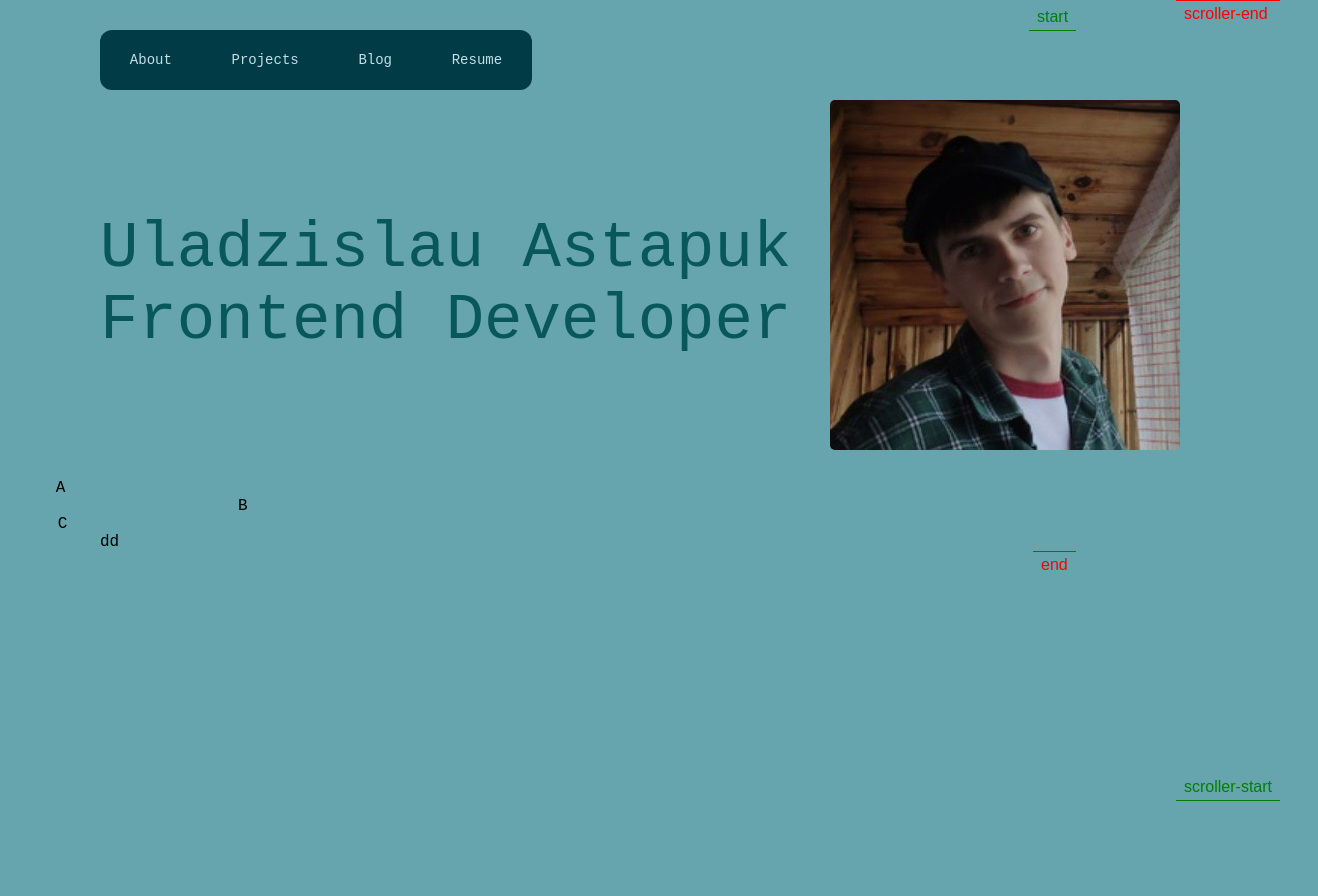
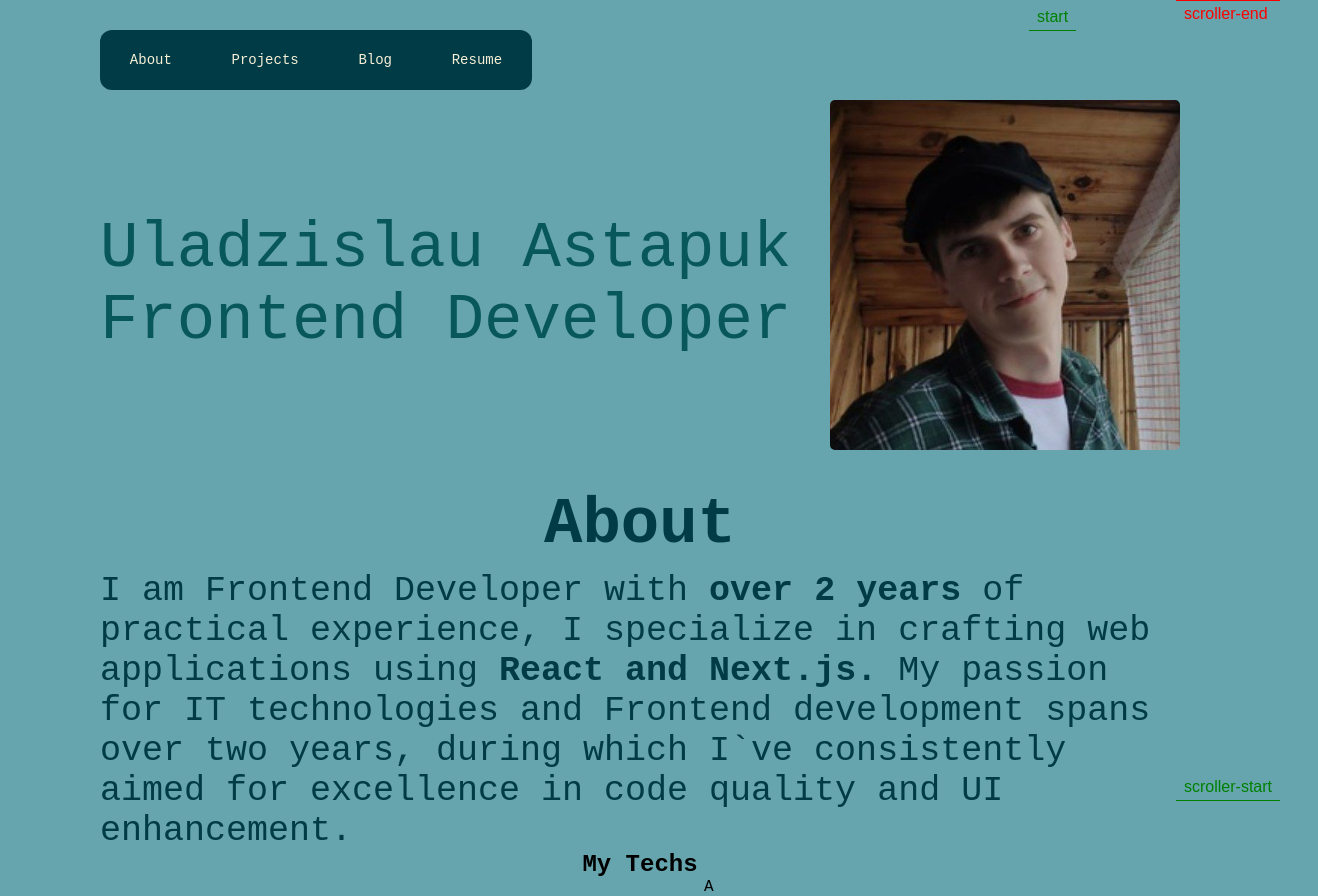
Before and after one commit to Sp0ngbik/partfolio, a Next.js app: page / in a window 1280 px wide. Shown: the top 896 px of the page, 1318 px wide, since content can reach past the window. Before the commit the page ends 800 px from the top, so only its background shows below. Built offline with nearby package versions, Linux system fonts and the light colour scheme.

Commit message:
gsap tech anim

```diff
--- a/src/app/page.module.scss
+++ b/src/app/page.module.scss
@@ -13,3 +13,21 @@
     border-radius: 5px;
   }
 }
+
+.about {
+  display: flex;
+  flex-direction: column;
+  align-items: center;
+
+  font-size: var(--font-size-m-large);
+  color: var(--color-dark-900);
+
+  & h2 {
+    margin: 10px 0;
+    font-size: var(--font-size-large);
+  }
+
+  & span {
+    font-weight: 700;
+  }
+}
--- a/src/app/page.tsx
+++ b/src/app/page.tsx
@@ -50,6 +50,15 @@ export default function Home() {
           />
         </div>
       </div>
+      <div className={s.about}>
+        <h2>About</h2>
+        <div>
+          I am Frontend Developer with <span>over 2 years </span> of practical experience, I
+          specialize in crafting web applications using <span>React and Next.js.</span> My passion
+          for IT technologies and Frontend development spans over two years, during which I`ve
+          consistently aimed for excellence in code quality and UI enhancement.
+        </div>
+      </div>
       <TechSkills />
     </main>
   )
--- a/src/components/Header/header.module.scss
+++ b/src/components/Header/header.module.scss
@@ -1,18 +1,16 @@
 .navBar {
   display: flex;
   align-items: center;
-  justify-content:space-around;
+  justify-content: space-around;
 
   max-width: 432px;
   height: 60px;
 
-  color: var(--color-light-300);
-
   background-color: var(--color-dark-900);
   border-radius: 12px;
 
-  & a{
-    font-size: var( --font-size-s);
-    color: var(--color-light-300);
+  & a {
+    font-size: var(--font-size-s);
+    color: var(--color-light-500);
   }
 }
--- a/src/components/TechSkills/TechSkills.tsx
+++ b/src/components/TechSkills/TechSkills.tsx
@@ -1,12 +1,12 @@
+'use client'
 import React from 'react'
 import { useGSAP } from '@gsap/react'
 import { gsap, ScrollTrigger } from 'gsap/all'
-
+import s from './techSkills.module.scss'
 const TechSkills = () => {
-  gsap.registerPlugin(ScrollTrigger)
-
   const test = ['A', 'B', 'C']
   useGSAP(() => {
+    gsap.registerPlugin(ScrollTrigger)
     let ctx = gsap.context(() => {
       const tl = gsap.timeline({
         scrollTrigger: {
@@ -36,7 +36,9 @@ const TechSkills = () => {
     return () => ctx.revert()
   }, [])
   return (
-    <div className="section">
+    <div className={s.techsSection}>
+      <h2>My Techs</h2>
+      <section className="section">
         <div>
           {test.map((el, index) => (
             <div className="el" key={index}>
@@ -44,6 +46,7 @@ const TechSkills = () => {
             </div>
           ))}
         </div>
+      </section>
     </div>
   )
 }
--- a/src/components/TechSkills/techSkills.module.scss
+++ b/src/components/TechSkills/techSkills.module.scss
@@ -1,3 +1,5 @@
-* {
-  margin: 0;
+.techsSection {
+  display: flex;
+  flex-direction: column;
+  align-items: center;
 }
--- a/src/styles/_colors..scss
+++ b/src/styles/_colors..scss
@@ -1,6 +1,10 @@
 :root {
   --color-dark-900: #003b46;
   --color-dark-700: #07575b;
-  --color-light-500: #66a5ad;
+  --color-dark-500: #66a5ad;
+  --color-dark-300: #95c7d4;
+  --color-light-900: #f18d9e;
+  --color-light-700: #f0c7c0;
+  --color-light-500: #f7f0d7;
   --color-light-300: #C4DFE6;
 }
--- a/src/styles/_typography.scss
+++ b/src/styles/_typography.scss
@@ -1,9 +1,4 @@
 :root {
-  // line heights
-  //--line-height-s: 16px;
-  //--line-height-m: 24px;
-  //--line-height-l: 36px;
-
   // font sizes
   --font-size-xs: 0.75rem; // 12px
   --font-size-s: 0.875rem; // 14px
@@ -11,6 +6,8 @@
   --font-size-l: 1.125rem; // 18px
   --font-size-xl: 1.25rem; // 20px
   --font-size-xxl: 1.625rem; // 26px
+  --font-size-m-large: 2.188rem; // 35px
+  --font-size-large: 4rem; // 64px
 
   // font weights
   --font-weight-regular: 400;
--- a/src/styles/globbal.scss
+++ b/src/styles/globbal.scss
@@ -16,7 +16,7 @@ html {
   max-width: 1200px;
   margin: 0 auto;
   padding: 30px 60px;
-  background-color: var(--color-light-500);
+  background-color: var(--color-dark-500);
 }
 
 body{
```
Lines whose indentation alone changed are shown as unchanged.
